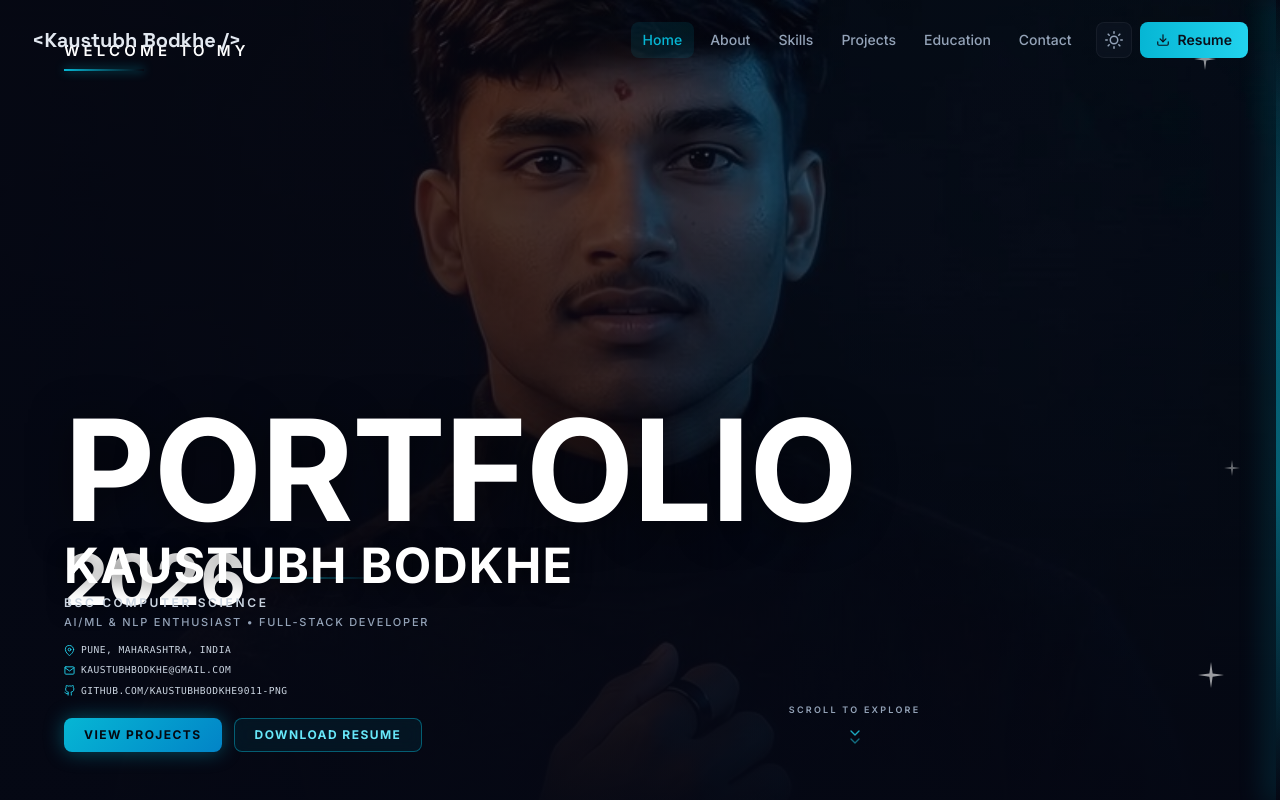
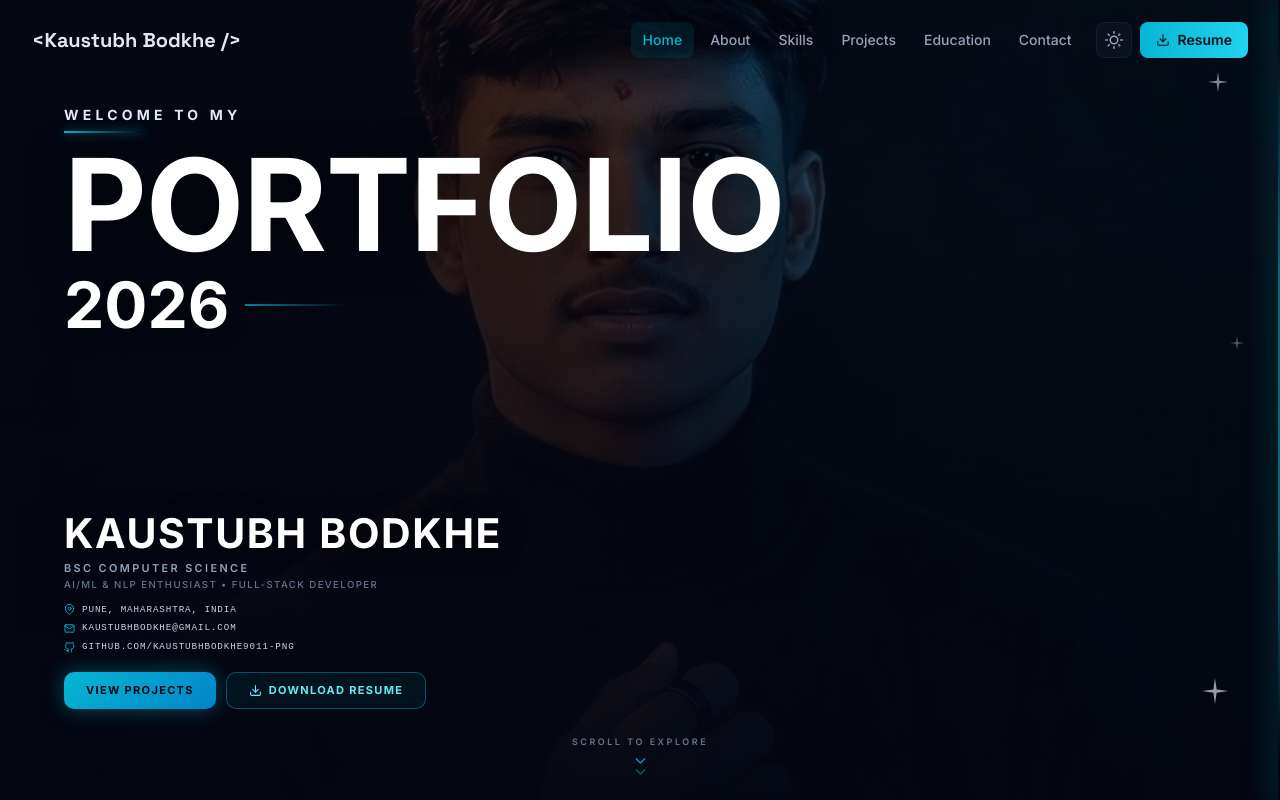
Before and after one commit to kaustubhbodkhe9011-png/Kaustubh-Bodkhe, a React (Vite) app: page / in a window 1280 px wide. Shown: the top 800 px of the page. Built offline with nearby package versions, Linux system fonts and the light colour scheme.

Commit message:
fix: hero layout - no overlapping text, proper top-to-bottom flow

```diff
--- a/src/components/Hero.jsx
+++ b/src/components/Hero.jsx
@@ -1,175 +1,199 @@
 import { motion } from "framer-motion";
-import {
-  FiGithub,
-  FiMail,
-  FiMapPin,
-  FiChevronDown,
-} from "react-icons/fi";
+import { FiGithub, FiMail, FiMapPin, FiChevronDown, FiDownload } from "react-icons/fi";
 import { siteConfig } from "../data/config";
 
 /**
- * Hero section — Full-bleed cinematic Behance 2026 aesthetic.
- * Photo as background, giant PORTFOLIO / 2026 text overlay,
- * identity block bottom-left, SCROLL TO EXPLORE bottom-center.
+ * Hero — Behance 2026 full-bleed cinematic layout.
+ * Layout (top to bottom):
+ *   [NAVBAR - handled externally, ~64px]
+ *   [WELCOME TO MY label]
+ *   [PORTFOLIO  giant text]
+ *   [2026]
+ *   [spacer flex-1]
+ *   [KAUSTUBH BODKHE  +  roles  +  contacts  +  buttons]
+ *   [SCROLL TO EXPLORE]
  */
 export default function Hero() {
   return (
     <section
       id="home"
-      className="relative w-full min-h-screen overflow-hidden flex items-end"
-      style={{ fontFamily: "'Inter', 'Helvetica Neue', Arial, sans-serif" }}
+      className="relative w-full overflow-hidden"
+      style={{ minHeight: "100svh", display: "flex", flexDirection: "column" }}
     >
       {/* ── Full-bleed Background Photo ── */}
       <img
         src="/photo.jpg"
         alt="Kaustubh Bodkhe"
-        className="absolute inset-0 w-full h-full object-cover object-center"
-        style={{ objectPosition: "60% center" }}
+        className="absolute inset-0 w-full h-full"
+        style={{ objectFit: "cover", objectPosition: "65% center" }}
         draggable={false}
       />
 
-      {/* ── Dark gradient overlay — heavier at bottom & left ── */}
+      {/* ── Overlay: dark on left & bottom, fade to transparent right ── */}
       <div
-        className="absolute inset-0"
+        className="absolute inset-0 pointer-events-none"
         style={{
-          background:
-            "linear-gradient(to right, rgba(5,8,20,0.88) 0%, rgba(5,8,20,0.55) 50%, rgba(5,8,20,0.18) 100%), " +
-            "linear-gradient(to top, rgba(5,8,20,0.95) 0%, rgba(5,8,20,0.55) 45%, rgba(5,8,20,0.10) 100%)",
+          background: [
+            "linear-gradient(to right, rgba(4,7,18,0.92) 0%, rgba(4,7,18,0.65) 55%, rgba(4,7,18,0.15) 100%)",
+            "linear-gradient(to top,   rgba(4,7,18,0.97) 0%, rgba(4,7,18,0.60) 40%, rgba(4,7,18,0.05) 100%)",
+          ].join(", "),
         }}
       />
 
-      {/* ── Right-edge blue vertical border glow ── */}
+      {/* ── Right-edge neon glow border ── */}
       <div
-        className="absolute right-0 top-0 h-full w-1 pointer-events-none"
+        className="absolute right-0 top-0 h-full pointer-events-none"
         style={{
+          width: "2px",
           background:
-            "linear-gradient(to bottom, transparent, rgba(6,182,212,0.5) 40%, rgba(6,182,212,0.5) 60%, transparent)",
-          boxShadow: "0 0 30px 6px rgba(6,182,212,0.25)",
+            "linear-gradient(to bottom, transparent 5%, rgba(6,182,212,0.55) 35%, rgba(6,182,212,0.55) 65%, transparent 95%)",
+          boxShadow: "0 0 28px 6px rgba(6,182,212,0.22)",
         }}
       />
 
-      {/* ── Top-left: WELCOME TO MY + blue accent line ── */}
+      {/* ── Sparkle decorations ── */}
+      <Sparkle style={{ position:"absolute", top:"72px",  right:"52px",  zIndex:20 }} size={20} opacity={0.5} />
+      <Sparkle style={{ position:"absolute", top:"42%",   right:"36px",  zIndex:20 }} size={14} opacity={0.35} />
+      <Sparkle style={{ position:"absolute", bottom:"96px", right:"52px", zIndex:20 }} size={26} opacity={0.6} />
+
+      {/* ══════════════════════════════════════════
+          CONTENT — flex column, full height
+      ══════════════════════════════════════════ */}
+      <div
+        className="relative z-10 flex flex-col w-full"
+        style={{ flex: 1, paddingTop: "80px" /* clears fixed navbar */ }}
+      >
+        {/* ── 1. WELCOME TO MY ── */}
         <motion.div
-        initial={{ opacity: 0, x: -30 }}
+          initial={{ opacity: 0, x: -24 }}
           animate={{ opacity: 1, x: 0 }}
-        transition={{ duration: 0.7, delay: 0.1 }}
-        className="absolute top-10 left-8 sm:left-12 lg:left-16 z-20"
+          transition={{ duration: 0.6, delay: 0.1 }}
+          className="px-8 sm:px-12 lg:px-16 pt-6"
         >
           <p
-          className="text-white font-semibold tracking-[0.28em] uppercase"
-          style={{ fontSize: "clamp(11px, 1.3vw, 15px)", letterSpacing: "0.28em" }}
+            style={{
+              color: "#e2e8f0",
+              fontWeight: 700,
+              letterSpacing: "0.3em",
+              fontSize: "clamp(10px, 1.1vw, 14px)",
+              textTransform: "uppercase",
+            }}
           >
             WELCOME TO MY
           </p>
+          {/* cyan accent underline */}
           <div
-          className="mt-1.5 h-[2px] w-20"
             style={{
-            background:
-              "linear-gradient(to right, #06b6d4, rgba(6,182,212,0))",
+              marginTop: "6px",
+              height: "2px",
+              width: "80px",
+              background: "linear-gradient(to right, #06b6d4, transparent)",
               boxShadow: "0 0 10px rgba(6,182,212,0.7)",
             }}
           />
         </motion.div>
 
-      {/* ── Sparkle decorations ── */}
-      {/* Top-right sparkle */}
-      <div className="absolute top-12 right-16 z-20 pointer-events-none select-none">
-        <SparkleIcon size={22} opacity={0.55} />
-      </div>
-      {/* Mid-right sparkle */}
-      <div className="absolute top-1/2 right-10 z-20 pointer-events-none select-none" style={{ marginTop: "60px" }}>
-        <SparkleIcon size={16} opacity={0.4} />
-      </div>
-      {/* Bottom-right sparkle */}
-      <div className="absolute bottom-28 right-14 z-20 pointer-events-none select-none">
-        <SparkleIcon size={26} opacity={0.6} />
-      </div>
-
-      {/* ── GIANT PORTFOLIO + 2026 Headline — centre-left, vertically centred ── */}
+        {/* ── 2. PORTFOLIO + 2026 ── */}
         <motion.div
-        initial={{ opacity: 0, y: 40 }}
+          initial={{ opacity: 0, y: 30 }}
           animate={{ opacity: 1, y: 0 }}
-        transition={{ duration: 0.9, delay: 0.25, ease: [0.22, 1, 0.36, 1] }}
-        className="absolute z-20 left-8 sm:left-12 lg:left-16"
-        style={{ top: "50%", transform: "translateY(-58%)" }}
+          transition={{ duration: 0.85, delay: 0.22, ease: [0.22, 1, 0.36, 1] }}
+          className="px-8 sm:px-12 lg:px-16 mt-2"
         >
           <h1
-          className="font-black text-white leading-none tracking-tight select-none"
             style={{
-            fontSize: "clamp(64px, 11vw, 160px)",
-            textShadow: "0 4px 40px rgba(0,0,0,0.5)",
+              color: "#ffffff",
+              fontWeight: 900,
+              lineHeight: 1,
               letterSpacing: "-0.01em",
+              fontSize: "clamp(58px, 10vw, 148px)",
+              textShadow: "0 4px 40px rgba(0,0,0,0.55)",
+              userSelect: "none",
             }}
           >
             PORTFOLIO
           </h1>
-        <div className="flex items-center gap-4 mt-1">
-          <p
-            className="font-extrabold text-white leading-none select-none"
+
+          {/* 2026 row */}
+          <div style={{ display: "flex", alignItems: "center", gap: "16px", marginTop: "4px" }}>
+            <span
               style={{
-              fontSize: "clamp(36px, 5.5vw, 80px)",
+                color: "#ffffff",
+                fontWeight: 800,
+                lineHeight: 1,
+                fontSize: "clamp(32px, 5vw, 72px)",
                 textShadow: "0 2px 20px rgba(0,0,0,0.5)",
+                userSelect: "none",
               }}
             >
               2026
-          </p>
-          {/* Decorative small horizontal line */}
+            </span>
             <div
-            className="hidden sm:block flex-1 max-w-[120px] h-[2px]"
               style={{
+                flex: 1,
+                maxWidth: "100px",
+                height: "2px",
                 background: "linear-gradient(to right, rgba(6,182,212,0.7), transparent)",
-              marginBottom: "4px",
               }}
             />
           </div>
         </motion.div>
 
-      {/* ── Bottom content: Identity + Contact + SCROLL ── */}
-      <div className="relative z-20 w-full pb-10 sm:pb-12 px-8 sm:px-12 lg:px-16">
-        <div className="flex flex-col sm:flex-row sm:items-end justify-between gap-6 sm:gap-4">
+        {/* ── 3. Flexible spacer pushes identity block to bottom ── */}
+        <div style={{ flex: 1, minHeight: "24px" }} />
 
-          {/* Bottom-left: Identity block */}
+        {/* ── 4. IDENTITY BLOCK (name, roles, contacts, buttons) ── */}
         <motion.div
-            initial={{ opacity: 0, y: 30 }}
+          initial={{ opacity: 0, y: 24 }}
           animate={{ opacity: 1, y: 0 }}
           transition={{ duration: 0.8, delay: 0.45 }}
+          className="px-8 sm:px-12 lg:px-16 pb-4"
         >
           {/* Name */}
           <h2
-              className="font-black text-white tracking-wide leading-none"
             style={{
-                fontSize: "clamp(26px, 3.8vw, 54px)",
-                textShadow: "0 2px 20px rgba(0,0,0,0.6)",
+              color: "#ffffff",
+              fontWeight: 900,
+              letterSpacing: "0.04em",
+              lineHeight: 1.1,
+              fontSize: "clamp(22px, 3.2vw, 48px)",
+              textShadow: "0 2px 24px rgba(0,0,0,0.6)",
             }}
           >
             {siteConfig.name.toUpperCase()}
           </h2>
 
-            {/* Role titles */}
+          {/* Degree */}
           <p
-              className="mt-1 font-semibold tracking-[0.22em] uppercase text-slate-300"
-              style={{ fontSize: "clamp(9px, 1vw, 12px)" }}
+            style={{
+              color: "#94a3b8",
+              fontWeight: 600,
+              letterSpacing: "0.22em",
+              textTransform: "uppercase",
+              fontSize: "clamp(9px, 0.85vw, 11px)",
+              marginTop: "4px",
+            }}
           >
             BSC COMPUTER SCIENCE
           </p>
+
+          {/* Role tagline */}
           <p
-              className="font-medium tracking-[0.16em] uppercase text-slate-400"
-              style={{ fontSize: "clamp(8px, 0.9vw, 11px)", marginTop: "2px" }}
+            style={{
+              color: "#64748b",
+              fontWeight: 500,
+              letterSpacing: "0.15em",
+              textTransform: "uppercase",
+              fontSize: "clamp(8px, 0.75vw, 10px)",
+              marginTop: "2px",
+            }}
           >
-              AI/ML &amp; NLP ENTHUSIAST&nbsp;•&nbsp;FULL-STACK DEVELOPER
+            AI/ML &amp; NLP Enthusiast&nbsp;•&nbsp;Full-Stack Developer
           </p>
 
-            {/* Contact icons row */}
-            <motion.div
-              initial={{ opacity: 0 }}
-              animate={{ opacity: 1 }}
-              transition={{ delay: 0.7 }}
-              className="mt-3 flex flex-col gap-1.5"
-            >
-              <ContactRow
-                icon={<FiMapPin size={11} />}
-                text={siteConfig.location}
-              />
+          {/* Contact rows */}
+          <div style={{ marginTop: "10px", display: "flex", flexDirection: "column", gap: "5px" }}>
+            <ContactRow icon={<FiMapPin size={11} />} text={siteConfig.location} />
             <ContactRow
               icon={<FiMail size={11} />}
               text={siteConfig.email}
@@ -177,31 +201,34 @@ export default function Hero() {
             />
             <ContactRow
               icon={<FiGithub size={11} />}
-                text={"GITHUB.COM/KAUSTUBHBODKHE9011-PNG"}
+              text="GITHUB.COM/KAUSTUBHBODKHE9011-PNG"
               href={siteConfig.github}
               external
             />
-            </motion.div>
+          </div>
 
-            {/* CTA Buttons */}
-            <motion.div
-              initial={{ opacity: 0, y: 10 }}
-              animate={{ opacity: 1, y: 0 }}
-              transition={{ delay: 0.85 }}
-              className="mt-5 flex flex-wrap gap-3"
-            >
+          {/* CTA buttons */}
+          <div style={{ marginTop: "18px", display: "flex", flexWrap: "wrap", gap: "10px" }}>
             <a
               href="#projects"
               onClick={(e) => {
                 e.preventDefault();
                 document.querySelector("#projects")?.scrollIntoView({ behavior: "smooth" });
               }}
-                className="inline-flex items-center gap-2 px-5 py-2 rounded-lg font-bold text-xs tracking-wider uppercase"
               style={{
+                display: "inline-flex",
+                alignItems: "center",
+                gap: "7px",
+                padding: "9px 22px",
+                borderRadius: "10px",
+                fontWeight: 700,
+                fontSize: "11px",
+                letterSpacing: "0.12em",
+                textTransform: "uppercase",
+                color: "#040810",
                 background: "linear-gradient(135deg, #06b6d4, #0284c7)",
-                  color: "#040810",
-                  boxShadow: "0 0 20px rgba(6,182,212,0.4)",
-                  letterSpacing: "0.12em",
+                boxShadow: "0 0 20px rgba(6,182,212,0.38)",
+                textDecoration: "none",
               }}
             >
               View Projects
@@ -210,61 +237,86 @@ export default function Hero() {
               href={siteConfig.resumeUrl}
               target="_blank"
               rel="noopener noreferrer"
-                className="inline-flex items-center gap-2 px-5 py-2 rounded-lg font-bold text-xs tracking-wider uppercase text-cyan-300"
               style={{
-                  border: "1px solid rgba(6,182,212,0.45)",
-                  background: "rgba(6,182,212,0.08)",
+                display: "inline-flex",
+                alignItems: "center",
+                gap: "7px",
+                padding: "9px 22px",
+                borderRadius: "10px",
+                fontWeight: 700,
+                fontSize: "11px",
                 letterSpacing: "0.12em",
+                textTransform: "uppercase",
+                color: "#67e8f9",
+                border: "1px solid rgba(6,182,212,0.4)",
+                background: "rgba(6,182,212,0.07)",
                 backdropFilter: "blur(8px)",
+                textDecoration: "none",
               }}
             >
+              <FiDownload size={13} />
               Download Resume
             </a>
-            </motion.div>
+          </div>
         </motion.div>
 
-          {/* Bottom-center: SCROLL TO EXPLORE */}
+        {/* ── 5. SCROLL TO EXPLORE ── */}
         <motion.div
           initial={{ opacity: 0 }}
           animate={{ opacity: 1 }}
-            transition={{ delay: 1 }}
-            className="hidden sm:flex flex-col items-center gap-1 self-end pb-2"
-            style={{ minWidth: "140px" }}
+          transition={{ delay: 1.1 }}
+          style={{
+            display: "flex",
+            flexDirection: "column",
+            alignItems: "center",
+            paddingBottom: "20px",
+            paddingTop: "10px",
+            gap: "4px",
+          }}
         >
-            <p
-              className="text-slate-400 font-semibold tracking-[0.25em] uppercase"
-              style={{ fontSize: "9px" }}
+          <span
+            style={{
+              color: "#64748b",
+              fontWeight: 600,
+              letterSpacing: "0.28em",
+              textTransform: "uppercase",
+              fontSize: "9px",
+            }}
           >
             SCROLL TO EXPLORE
-            </p>
+          </span>
           <motion.div
-              animate={{ y: [0, 6, 0] }}
-              transition={{ duration: 1.5, repeat: Infinity, ease: "easeInOut" }}
-              className="flex flex-col items-center -space-y-2"
+            animate={{ y: [0, 7, 0] }}
+            transition={{ duration: 1.6, repeat: Infinity, ease: "easeInOut" }}
+            style={{ display: "flex", flexDirection: "column", alignItems: "center", gap: "-4px" }}
           >
-              <FiChevronDown size={16} className="text-cyan-400 opacity-80" />
-              <FiChevronDown size={16} className="text-cyan-400 opacity-50" />
+            <FiChevronDown size={17} color="#06b6d4" style={{ opacity: 0.85 }} />
+            <FiChevronDown size={17} color="#06b6d4" style={{ opacity: 0.45, marginTop: "-6px" }} />
           </motion.div>
         </motion.div>
-
-          {/* Spacer right */}
-          <div className="hidden lg:block" style={{ minWidth: "80px" }} />
-        </div>
       </div>
     </section>
   );
 }
 
-/* ── Helper Components ── */
+/* ── Helpers ── */
 
 function ContactRow({ icon, text, href, external }) {
-  const cls =
-    "flex items-center gap-1.5 text-slate-300 font-mono tracking-wider uppercase transition-colors hover:text-cyan-300";
-  const style = { fontSize: "clamp(7px, 0.75vw, 10px)" };
+  const baseStyle = {
+    display: "flex",
+    alignItems: "center",
+    gap: "7px",
+    color: "#cbd5e1",
+    fontFamily: "monospace",
+    letterSpacing: "0.1em",
+    textTransform: "uppercase",
+    fontSize: "clamp(7px, 0.72vw, 9.5px)",
+    textDecoration: "none",
+  };
 
   const inner = (
     <>
-      <span className="text-cyan-400 shrink-0">{icon}</span>
+      <span style={{ color: "#06b6d4", flexShrink: 0 }}>{icon}</span>
       <span>{text}</span>
     </>
   );
@@ -273,29 +325,23 @@ function ContactRow({ icon, text, href, external }) {
     return (
       <a
         href={href}
-        className={cls}
-        style={style}
+        style={baseStyle}
         {...(external ? { target: "_blank", rel: "noopener noreferrer" } : {})}
       >
         {inner}
       </a>
     );
-  return (
-    <span className={cls} style={style}>
-      {inner}
-    </span>
-  );
+  return <span style={baseStyle}>{inner}</span>;
 }
 
-/** 4-pointed sparkle/star SVG icon */
-function SparkleIcon({ size = 20, opacity = 0.6 }) {
+function Sparkle({ size = 20, opacity = 0.6, style = {} }) {
   return (
     <svg
       width={size}
       height={size}
       viewBox="0 0 24 24"
       fill="white"
-      style={{ opacity }}
+      style={{ opacity, pointerEvents: "none", userSelect: "none", ...style }}
     >
       <path d="M12 0 L13.5 10.5 L24 12 L13.5 13.5 L12 24 L10.5 13.5 L0 12 L10.5 10.5 Z" />
     </svg>
```
Lines whose indentation alone changed are shown as unchanged.
